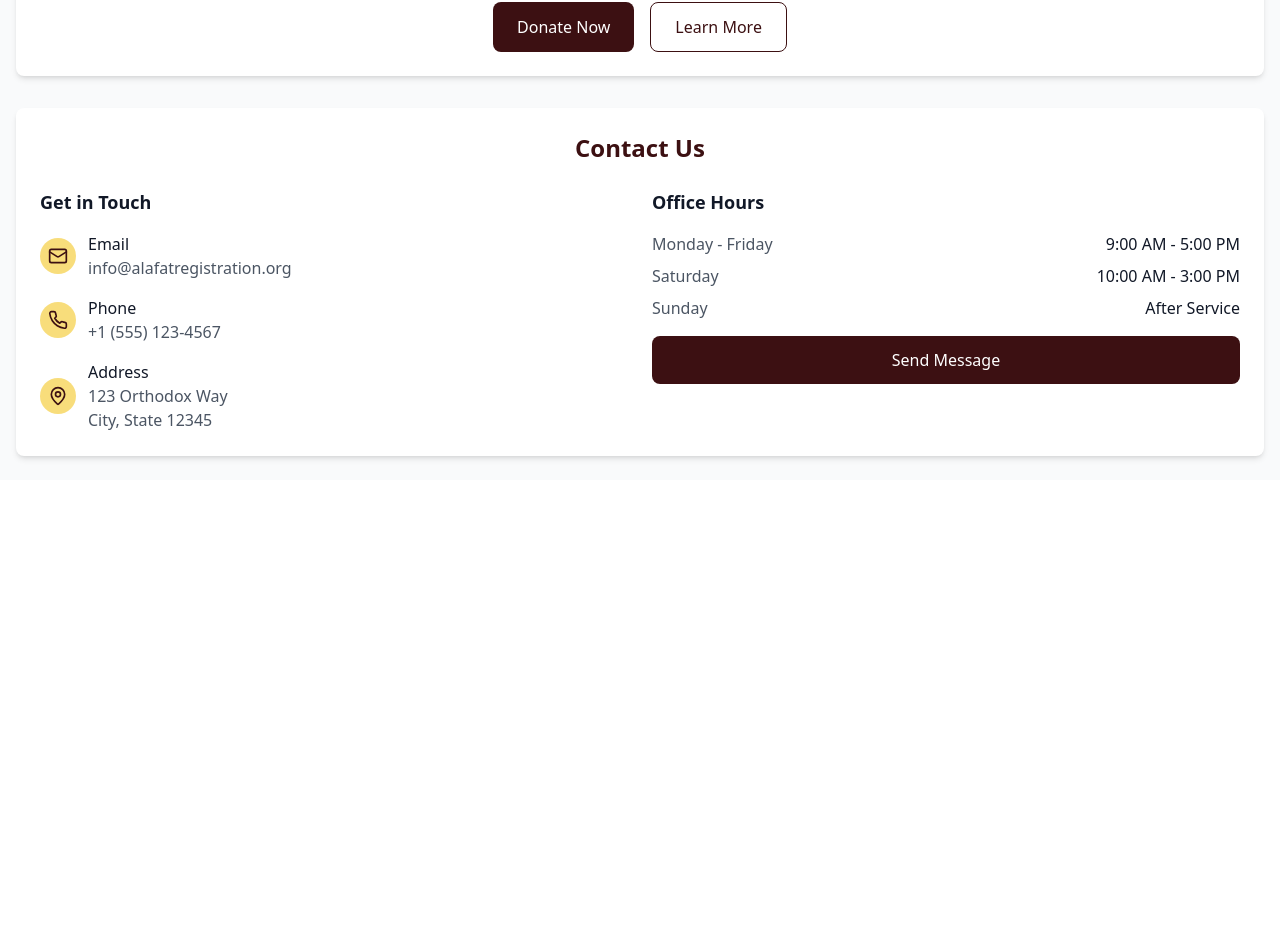
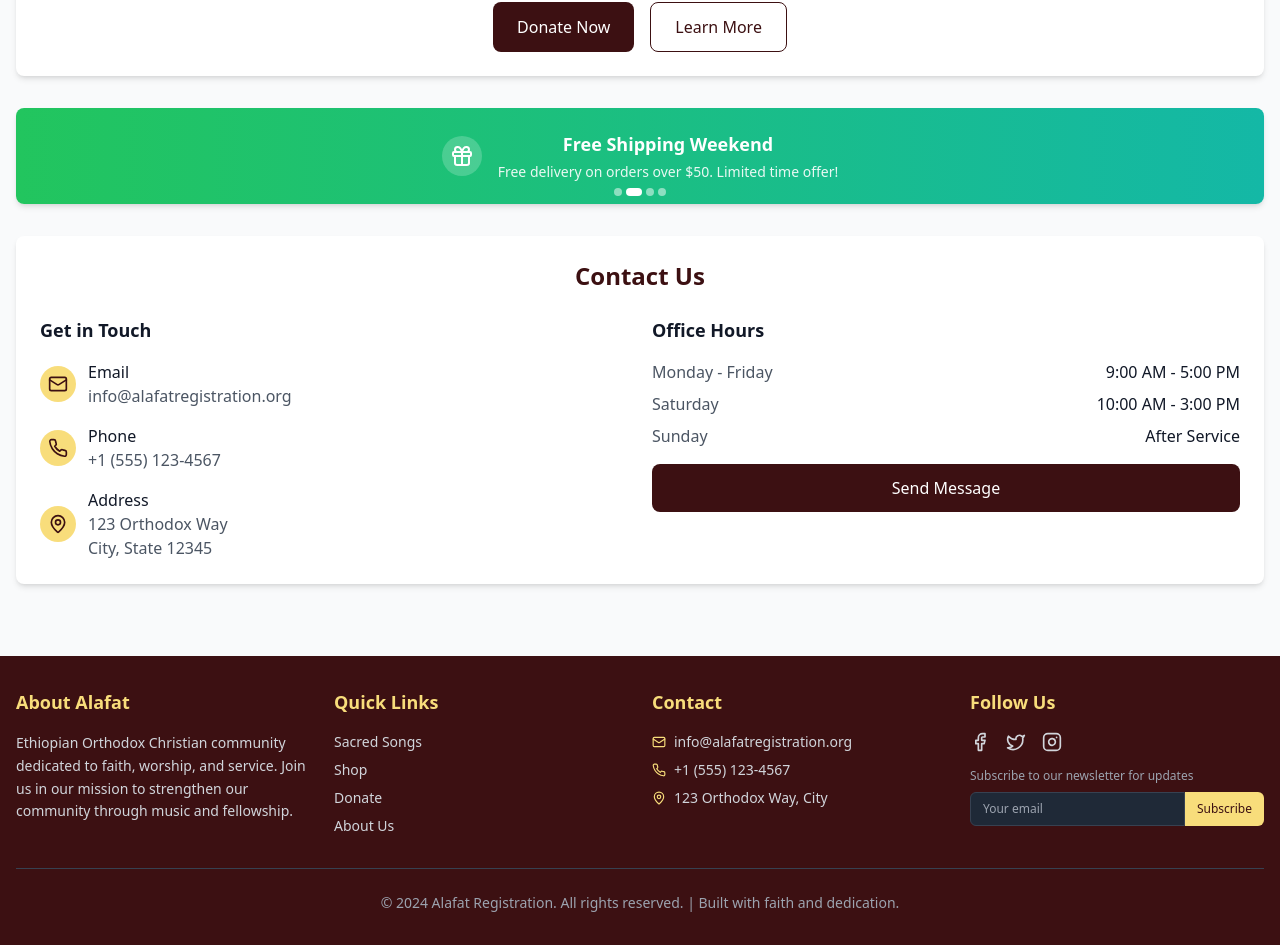
Before and after one commit to maridebahiru/Alafat, a React (Vite) app: page / in a window 1280 px wide. Shown: the part 1106-2051 px from the top of the page. Before the commit the page ends 1586 px from the top, so only its background shows below. Built offline with nearby package versions, Linux system fonts and the light colour scheme; no server answers; the database is empty.

Commit message:
Add footer and promotion section
- Added a footer component.
- Implemented an auto-sliding promotion section above the contact us section on the homepage.
- Updated song images to use `imageUrl` from Firebase.

```diff
--- a/src/components/FeaturedSongs.tsx
+++ b/src/components/FeaturedSongs.tsx
@@ -55,7 +55,7 @@ const FeaturedSongs = () => {
                 <div className="flex items-center space-x-4 p-4">
                   <div className="relative">
                     <img
-                      src={song.cover || `https://images.unsplash.com/photo-1618160702438-9b02ab6515c9?w=100&h=100&fit=crop`}
+                      src={song.imageUrl || `https://images.unsplash.com/photo-1618160702438-9b02ab6515c9?w=100&h=100&fit=crop`}
                       alt={song.title}
                       className="w-16 h-16 rounded-lg object-cover"
                       onError={(e) => {
--- /dev/null
+++ b/src/components/Footer.tsx
@@ -0,0 +1,91 @@
+
+import { Mail, Phone, MapPin, Facebook, Twitter, Instagram } from 'lucide-react';
+
+const Footer = () => {
+  return (
+    <footer className="bg-primary text-white py-8 mt-12">
+      <div className="container mx-auto px-4">
+        <div className="grid md:grid-cols-4 gap-6">
+          {/* About Section */}
+          <div>
+            <h3 className="text-lg font-semibold mb-4 text-secondary">About Alafat</h3>
+            <p className="text-sm text-gray-300 leading-relaxed">
+              Ethiopian Orthodox Christian community dedicated to faith, worship, and service.
+              Join us in our mission to strengthen our community through music and fellowship.
+            </p>
+          </div>
+
+          {/* Quick Links */}
+          <div>
+            <h3 className="text-lg font-semibold mb-4 text-secondary">Quick Links</h3>
+            <ul className="space-y-2 text-sm">
+              <li><a href="/songs" className="text-gray-300 hover:text-secondary transition-colors">Sacred Songs</a></li>
+              <li><a href="/shop" className="text-gray-300 hover:text-secondary transition-colors">Shop</a></li>
+              <li><a href="/donate" className="text-gray-300 hover:text-secondary transition-colors">Donate</a></li>
+              <li><a href="#" className="text-gray-300 hover:text-secondary transition-colors">About Us</a></li>
+            </ul>
+          </div>
+
+          {/* Contact Info */}
+          <div>
+            <h3 className="text-lg font-semibold mb-4 text-secondary">Contact</h3>
+            <div className="space-y-2 text-sm">
+              <div className="flex items-center space-x-2">
+                <Mail size={14} className="text-secondary" />
+                <span className="text-gray-300">info@alafatregistration.org</span>
+              </div>
+              <div className="flex items-center space-x-2">
+                <Phone size={14} className="text-secondary" />
+                <span className="text-gray-300">+1 (555) 123-4567</span>
+              </div>
+              <div className="flex items-center space-x-2">
+                <MapPin size={14} className="text-secondary" />
+                <span className="text-gray-300">123 Orthodox Way, City</span>
+              </div>
+            </div>
+          </div>
+
+          {/* Social Media */}
+          <div>
+            <h3 className="text-lg font-semibold mb-4 text-secondary">Follow Us</h3>
+            <div className="flex space-x-4">
+              <a href="#" className="text-gray-300 hover:text-secondary transition-colors">
+                <Facebook size={20} />
+              </a>
+              <a href="#" className="text-gray-300 hover:text-secondary transition-colors">
+                <Twitter size={20} />
+              </a>
+              <a href="#" className="text-gray-300 hover:text-secondary transition-colors">
+                <Instagram size={20} />
+              </a>
+            </div>
+            <div className="mt-4">
+              <p className="text-xs text-gray-400">
+                Subscribe to our newsletter for updates
+              </p>
+              <div className="mt-2 flex">
+                <input
+                  type="email"
+                  placeholder="Your email"
+                  className="flex-1 px-3 py-2 text-xs bg-gray-800 text-white rounded-l-md border border-gray-700 focus:outline-none focus:border-secondary"
+                />
+                <button className="px-3 py-2 bg-secondary text-primary text-xs font-medium rounded-r-md hover:bg-secondary/90 transition-colors">
+                  Subscribe
+                </button>
+              </div>
+            </div>
+          </div>
+        </div>
+
+        {/* Bottom Bar */}
+        <div className="border-t border-gray-700 mt-8 pt-6 text-center">
+          <p className="text-sm text-gray-400">
+            © 2024 Alafat Registration. All rights reserved. | Built with faith and dedication.
+          </p>
+        </div>
+      </div>
+    </footer>
+  );
+};
+
+export default Footer;
--- a/src/components/Layout.tsx
+++ b/src/components/Layout.tsx
@@ -2,6 +2,7 @@
 import { ReactNode } from 'react';
 import Header from './Header';
 import BottomNavigation from './BottomNavigation';
+import Footer from './Footer';
 
 interface LayoutProps {
   children: ReactNode;
@@ -9,11 +10,12 @@ interface LayoutProps {
 
 const Layout = ({ children }: LayoutProps) => {
   return (
-    <div className="min-h-screen bg-gray-50">
+    <div className="min-h-screen bg-gray-50 flex flex-col">
       <Header />
-      <main className="pb-16 md:pb-0">
+      <main className="flex-1 pb-16 md:pb-0">
         {children}
       </main>
+      <Footer />
       <BottomNavigation />
     </div>
   );
--- /dev/null
+++ b/src/components/PromotionCarousel.tsx
@@ -0,0 +1,87 @@
+
+import { useState, useEffect } from 'react';
+import { Star, Gift, Calendar, Users } from 'lucide-react';
+
+const PromotionCarousel = () => {
+  const [currentSlide, setCurrentSlide] = useState(0);
+
+  const promotions = [
+    {
+      id: 1,
+      icon: <Star className="w-6 h-6" />,
+      title: "Special Festival Discount",
+      description: "Get 25% off on all spiritual items during Timkat celebration",
+      color: "bg-gradient-to-r from-yellow-500 to-orange-500"
+    },
+    {
+      id: 2,
+      icon: <Gift className="w-6 h-6" />,
+      title: "Free Shipping Weekend",
+      description: "Free delivery on orders over $50. Limited time offer!",
+      color: "bg-gradient-to-r from-green-500 to-teal-500"
+    },
+    {
+      id: 3,
+      icon: <Calendar className="w-6 h-6" />,
+      title: "Weekly Prayer Sessions",
+      description: "Join us every Wednesday for community prayer and fellowship",
+      color: "bg-gradient-to-r from-blue-500 to-purple-500"
+    },
+    {
+      id: 4,
+      icon: <Users className="w-6 h-6" />,
+      title: "Youth Ministry Program",
+      description: "New youth program starting this month. Ages 13-25 welcome!",
+      color: "bg-gradient-to-r from-pink-500 to-red-500"
+    }
+  ];
+
+  useEffect(() => {
+    const timer = setInterval(() => {
+      setCurrentSlide((prev) => (prev + 1) % promotions.length);
+    }, 3000); // Change slide every 3 seconds
+
+    return () => clearInterval(timer);
+  }, [promotions.length]);
+
+  return (
+    <div className="relative overflow-hidden bg-white rounded-lg shadow-md h-24">
+      <div
+        className="flex transition-transform duration-500 ease-in-out h-full"
+        style={{ transform: `translateX(-${currentSlide * 100}%)` }}
+      >
+        {promotions.map((promo) => (
+          <div
+            key={promo.id}
+            className={`min-w-full h-full ${promo.color} flex items-center justify-center text-white px-6`}
+          >
+            <div className="flex items-center space-x-4 text-center">
+              <div className="bg-white bg-opacity-20 p-2 rounded-full">
+                {promo.icon}
+              </div>
+              <div>
+                <h3 className="font-semibold text-lg mb-1">{promo.title}</h3>
+                <p className="text-sm opacity-90">{promo.description}</p>
+              </div>
+            </div>
+          </div>
+        ))}
+      </div>
+
+      {/* Dots indicator */}
+      <div className="absolute bottom-2 left-1/2 transform -translate-x-1/2 flex space-x-1">
+        {promotions.map((_, index) => (
+          <button
+            key={index}
+            onClick={() => setCurrentSlide(index)}
+            className={`w-2 h-2 rounded-full transition-all ${
+              index === currentSlide ? 'bg-white w-4' : 'bg-white bg-opacity-50'
+            }`}
+          />
+        ))}
+      </div>
+    </div>
+  );
+};
+
+export default PromotionCarousel;
--- a/src/components/SongCard.tsx
+++ b/src/components/SongCard.tsx
@@ -25,7 +25,7 @@ const SongCard = ({ song, isPlaying, onTogglePlay }: SongCardProps) => {
       <div className="bg-white rounded-lg shadow-md overflow-hidden hover:shadow-lg transition-all">
         <div className="relative">
           <img
-            src={song.cover || `https://images.unsplash.com/photo-1618160702438-9b02ab6515c9?w=400&h=300&fit=crop`}
+            src={song.imageUrl || `https://images.unsplash.com/photo-1618160702438-9b02ab6515c9?w=400&h=300&fit=crop`}
             alt={song.title}
             className="w-full h-48 object-cover"
             onError={(e) => {
--- a/src/pages/HomePage.tsx
+++ b/src/pages/HomePage.tsx
@@ -1,9 +1,11 @@
+
 import Layout from '../components/Layout';
 import AdCarousel from '../components/AdCarousel';
 import FeaturedSongs from '../components/FeaturedSongs';
 import FeaturedProducts from '../components/FeaturedProducts';
 import CountdownTimer from '../components/CountdownTimer';
 import ContactUs from '../components/ContactUs';
+import PromotionCarousel from '../components/PromotionCarousel';
 
 const HomePage = () => {
   return (
@@ -64,6 +66,11 @@ const HomePage = () => {
           </div>
         </section>
 
+        {/* Promotion Carousel */}
+        <section>
+          <PromotionCarousel />
+        </section>
+
         {/* Contact Us */}
         <ContactUs />
       </div>
--- a/src/services/firebaseService.ts
+++ b/src/services/firebaseService.ts
@@ -7,6 +7,7 @@ export interface Song {
   title: string;
   artist: string;
   cover: string;
+  imageUrl: string;
   duration: string;
   lyrics: string;
   audioUrl?: string;
```
